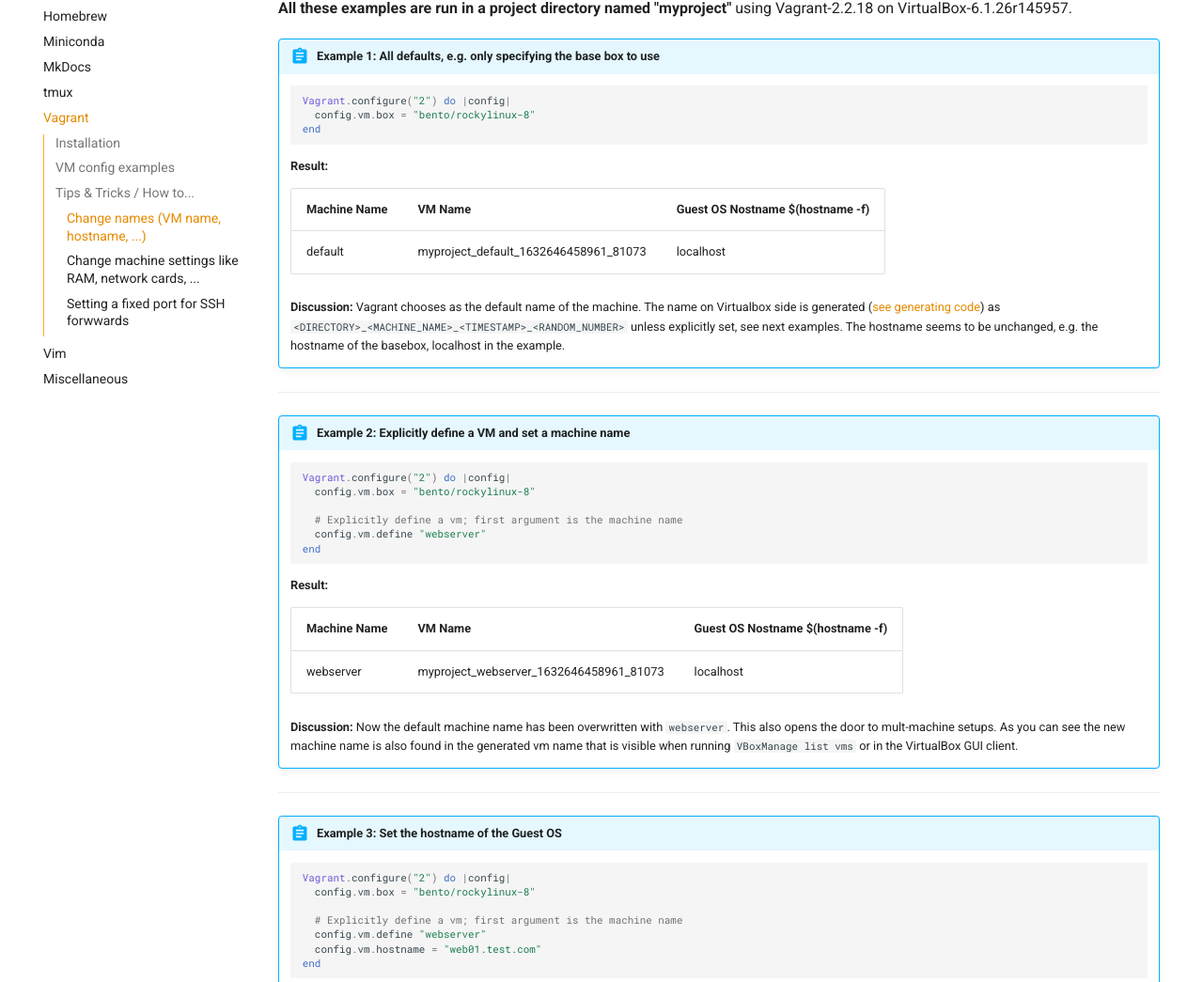
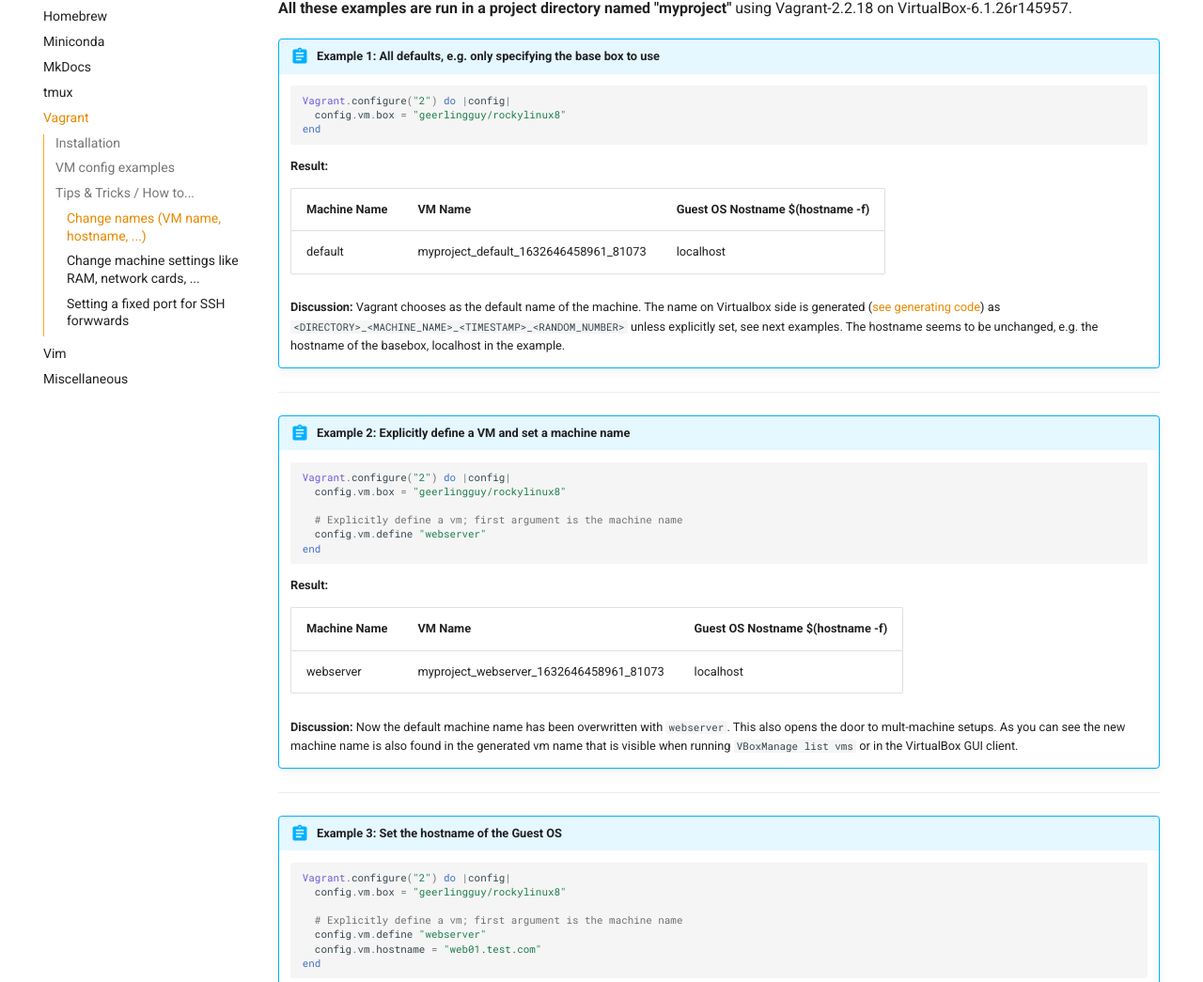
Before and after one commit to mrolli/myitjournal, an MkDocs documentation site: the page built from docs/guides/vagrant.md, in a window 1280 px wide and 1400 px high, scrolled down 942 px. Shown: the part 145-1190 px from the top of the window at 94% size. Built offline with MkDocs 1.6.1 and Material for MkDocs 9.7.7, drawn with Linux system fonts in a browser that asks for light colours; comment, search, counter and statistics services are not loaded; some of the changed text lies outside the part shown.

Commit message:
Switch to a geerlingguy box

````diff
--- a/docs/guides/vagrant.md
+++ b/docs/guides/vagrant.md
@@ -37,7 +37,7 @@ not, you're covered with systematic examples below.
 !!! abstract "Example 1: All defaults, e.g. only specifying the base box to use"
     ```ruby
     Vagrant.configure("2") do |config|
-      config.vm.box = "bento/rockylinux-8"
+      config.vm.box = "geerlingguy/rockylinux8"
     end
     ```
 
@@ -59,7 +59,7 @@ not, you're covered with systematic examples below.
 !!! abstract "Example 2: Explicitly define a VM and set a machine name"
     ```ruby
     Vagrant.configure("2") do |config|
-      config.vm.box = "bento/rockylinux-8"
+      config.vm.box = "geerlingguy/rockylinux8"
 
       # Explicitly define a vm; first argument is the machine name
       config.vm.define "webserver"
@@ -82,7 +82,7 @@ not, you're covered with systematic examples below.
 !!! abstract "Example 3: Set the hostname of the Guest OS"
     ```ruby
     Vagrant.configure("2") do |config|
-      config.vm.box = "bento/rockylinux-8"
+      config.vm.box = "geerlingguy/rockylinux8"
 
       # Explicitly define a vm; first argument is the machine name
       config.vm.define "webserver"
@@ -110,7 +110,7 @@ not, you're covered with systematic examples below.
 !!! abstract "Example 4: Set the hostname of the Guest OS"
     ```ruby
     Vagrant.configure("2") do |config|
-      config.vm.box = "bento/rockylinux-8"
+      config.vm.box = "geerlingguy/rockylinux8"
 
       # Explicitly define a vm; first argument is the machine name
       config.vm.define "webserver"
````
Also changed, not shown: docs/courses/webappstack.md (+1 -1 lines).
